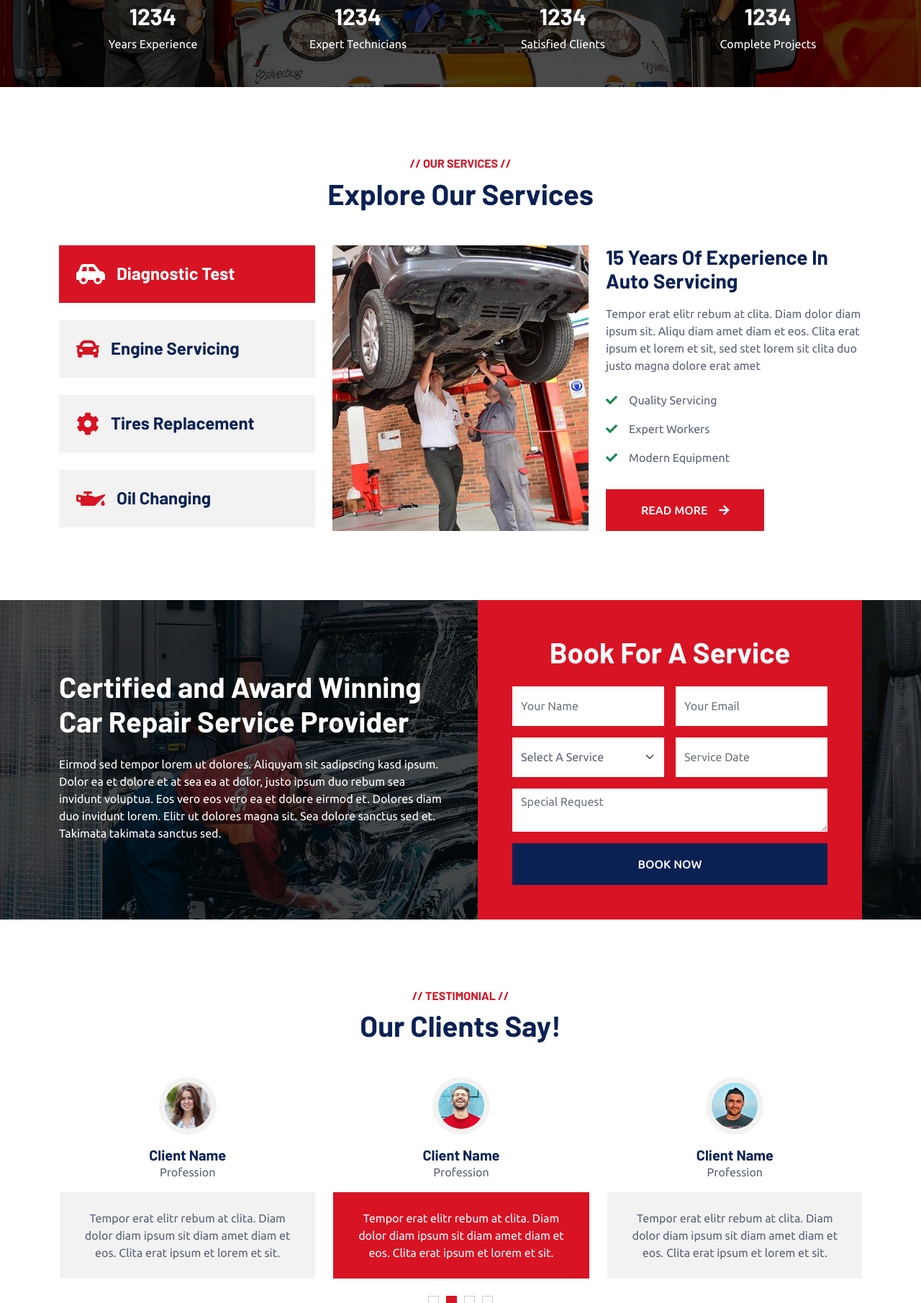
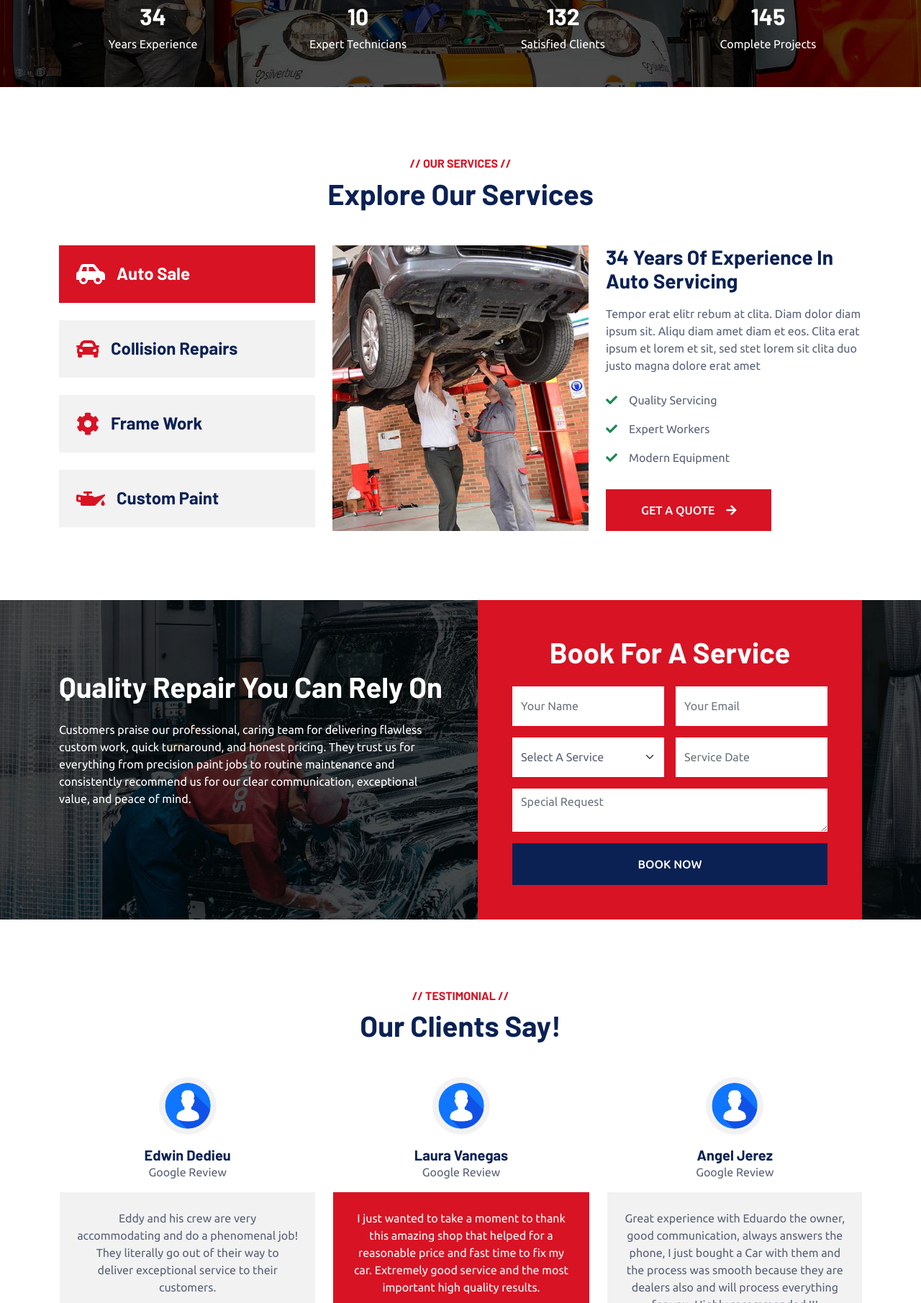
Before and after one commit to MiguelOchoa1/CarWebsite, a plain HTML site: page index.html in a window 1280 px wide. Shown: the part 989-2800 px from the top of the page at 72% size. Drawn offline with nearby package versions, Linux system fonts and the light colour scheme.

Commit message:
added touches

```diff
--- a/index.html
+++ b/index.html
@@ -58,17 +58,17 @@
             <div class="col-lg-7 px-5 text-start">
                 <div class="h-100 d-inline-flex align-items-center py-3 me-4">
                     <small class="fa fa-map-marker-alt text-primary me-2"></small>
-                    <small>123 Street, New York, USA</small>
+                    <small> 42nd Ave bay, Opa-locka, FL</small>
                 </div>
                 <div class="h-100 d-inline-flex align-items-center py-3">
                     <small class="far fa-clock text-primary me-2"></small>
-                    <small>Mon - Fri : 09.00 AM - 09.00 PM</small>
+                    <small>Mon - Fri : 08.00 AM - 07.00 PM</small>
                 </div>
             </div>
             <div class="col-lg-5 px-5 text-end">
                 <div class="h-100 d-inline-flex align-items-center py-3 me-4">
                     <small class="fa fa-phone-alt text-primary me-2"></small>
-                    <small>+012 345 6789</small>
+                    <small>+01 (786) 239-0363</small>
                 </div>
                 <div class="h-100 d-inline-flex align-items-center">
                     <a class="btn btn-sm-square bg-white text-primary me-1" href=""><i class="fab fa-facebook-f"></i></a>
@@ -84,7 +84,7 @@
     <!-- Navbar Start -->
     <nav class="navbar navbar-expand-lg bg-white navbar-light shadow sticky-top p-0">
         <a href="index.html" class="navbar-brand d-flex align-items-center px-4 px-lg-5">
-            <h2 class="m-0 text-primary"><i class="fa fa-car me-3"></i>CarServ</h2>
+            <h2 class="m-0 text-primary"><img src="img/logo.jpg" alt="Logo" style="height: 74px;" class="me-3"></i>Miami's Finest Auto Inc</h2>
         </a>
         <button type="button" class="navbar-toggler me-4" data-bs-toggle="collapse" data-bs-target="#navbarCollapse">
             <span class="navbar-toggler-icon"></span>
@@ -112,7 +112,7 @@
                             <div class="row align-items-center justify-content-center justify-content-lg-start">
                                 <div class="col-10 col-lg-7 text-center text-lg-start">
                                     <h6 class="text-white text-uppercase mb-3 animated slideInDown">// Car Servicing //</h6>
-                                    <h1 class="display-3 text-white mb-4 pb-3 animated slideInDown">Qualified Car Repair Service Center</h1>
+                                    <h1 class="display-3 text-white mb-4 pb-3 animated slideInDown">Collision Repairs &<br> Dent Repair</h1>
                                     <a href="" class="btn btn-primary py-3 px-5 animated slideInDown">Learn More<i class="fa fa-arrow-right ms-3"></i></a>
                                 </div>
                                 <div class="col-lg-5 d-none d-lg-flex animated zoomIn">
@@ -129,7 +129,7 @@
                             <div class="row align-items-center justify-content-center justify-content-lg-start">
                                 <div class="col-10 col-lg-7 text-center text-lg-start">
                                     <h6 class="text-white text-uppercase mb-3 animated slideInDown">// Car Servicing //</h6>
-                                    <h1 class="display-3 text-white mb-4 pb-3 animated slideInDown">Qualified Car Wash Service Center</h1>
+                                    <h1 class="display-3 text-white mb-4 pb-3 animated slideInDown">Auto Sale & <br> Frame Work</h1>
                                     <a href="" class="btn btn-primary py-3 px-5 animated slideInDown">Learn More<i class="fa fa-arrow-right ms-3"></i></a>
                                 </div>
                                 <div class="col-lg-5 d-none d-lg-flex animated zoomIn">
@@ -158,22 +158,22 @@
             <div class="row g-4">
                 <div class="col-md-6 col-lg-3 text-center wow fadeIn" data-wow-delay="0.1s">
                     <i class="fa fa-check fa-2x text-white mb-3"></i>
-                    <h2 class="text-white mb-2" data-toggle="counter-up">1234</h2>
+                    <h2 class="text-white mb-2" data-toggle="counter-up">34</h2>
                     <p class="text-white mb-0">Years Experience</p>
                 </div>
                 <div class="col-md-6 col-lg-3 text-center wow fadeIn" data-wow-delay="0.3s">
                     <i class="fa fa-users-cog fa-2x text-white mb-3"></i>
-                    <h2 class="text-white mb-2" data-toggle="counter-up">1234</h2>
+                    <h2 class="text-white mb-2" data-toggle="counter-up">10</h2>
                     <p class="text-white mb-0">Expert Technicians</p>
                 </div>
                 <div class="col-md-6 col-lg-3 text-center wow fadeIn" data-wow-delay="0.5s">
                     <i class="fa fa-users fa-2x text-white mb-3"></i>
-                    <h2 class="text-white mb-2" data-toggle="counter-up">1234</h2>
+                    <h2 class="text-white mb-2" data-toggle="counter-up">132</h2>
                     <p class="text-white mb-0">Satisfied Clients</p>
                 </div>
                 <div class="col-md-6 col-lg-3 text-center wow fadeIn" data-wow-delay="0.7s">
                     <i class="fa fa-car fa-2x text-white mb-3"></i>
-                    <h2 class="text-white mb-2" data-toggle="counter-up">1234</h2>
+                    <h2 class="text-white mb-2" data-toggle="counter-up">145</h2>
                     <p class="text-white mb-0">Complete Projects</p>
                 </div>
             </div>
@@ -193,19 +193,19 @@
                     <div class="nav w-100 nav-pills me-4">
                         <button class="nav-link w-100 d-flex align-items-center text-start p-4 mb-4 active" data-bs-toggle="pill" data-bs-target="#tab-pane-1" type="button">
                             <i class="fa fa-car-side fa-2x me-3"></i>
-                            <h4 class="m-0">Diagnostic Test</h4>
+                            <h4 class="m-0">Auto Sale</h4>
                         </button>
                         <button class="nav-link w-100 d-flex align-items-center text-start p-4 mb-4" data-bs-toggle="pill" data-bs-target="#tab-pane-2" type="button">
                             <i class="fa fa-car fa-2x me-3"></i>
-                            <h4 class="m-0">Engine Servicing</h4>
+                            <h4 class="m-0">Collision Repairs</h4>
                         </button>
                         <button class="nav-link w-100 d-flex align-items-center text-start p-4 mb-4" data-bs-toggle="pill" data-bs-target="#tab-pane-3" type="button">
                             <i class="fa fa-cog fa-2x me-3"></i>
-                            <h4 class="m-0">Tires Replacement</h4>
+                            <h4 class="m-0">Frame Work</h4>
                         </button>
                         <button class="nav-link w-100 d-flex align-items-center text-start p-4 mb-0" data-bs-toggle="pill" data-bs-target="#tab-pane-4" type="button">
                             <i class="fa fa-oil-can fa-2x me-3"></i>
-                            <h4 class="m-0">Oil Changing</h4>
+                            <h4 class="m-0">Custom Paint</h4>
                         </button>
                     </div>
                 </div>
@@ -219,12 +219,12 @@
                                     </div>
                                 </div>
                                 <div class="col-md-6">
-                                    <h3 class="mb-3">15 Years Of Experience In Auto Servicing</h3>
+                                    <h3 class="mb-3">34 Years Of Experience In Auto Servicing</h3>
                                     <p class="mb-4">Tempor erat elitr rebum at clita. Diam dolor diam ipsum sit. Aliqu diam amet diam et eos. Clita erat ipsum et lorem et sit, sed stet lorem sit clita duo justo magna dolore erat amet</p>
                                     <p><i class="fa fa-check text-success me-3"></i>Quality Servicing</p>
                                     <p><i class="fa fa-check text-success me-3"></i>Expert Workers</p>
                                     <p><i class="fa fa-check text-success me-3"></i>Modern Equipment</p>
-                                    <a href="" class="btn btn-primary py-3 px-5 mt-3">Read More<i class="fa fa-arrow-right ms-3"></i></a>
+                                    <a href="" class="btn btn-primary py-3 px-5 mt-3">GET A QUOTE<i class="fa fa-arrow-right ms-3"></i></a>
                                 </div>
                             </div>
                         </div>
@@ -236,12 +236,12 @@
                                     </div>
                                 </div>
                                 <div class="col-md-6">
-                                    <h3 class="mb-3">15 Years Of Experience In Auto Servicing</h3>
+                                    <h3 class="mb-3">34 Years Of Experience In Auto Servicing</h3>
                                     <p class="mb-4">Tempor erat elitr rebum at clita. Diam dolor diam ipsum sit. Aliqu diam amet diam et eos. Clita erat ipsum et lorem et sit, sed stet lorem sit clita duo justo magna dolore erat amet</p>
                                     <p><i class="fa fa-check text-success me-3"></i>Quality Servicing</p>
                                     <p><i class="fa fa-check text-success me-3"></i>Expert Workers</p>
                                     <p><i class="fa fa-check text-success me-3"></i>Modern Equipment</p>
-                                    <a href="" class="btn btn-primary py-3 px-5 mt-3">Read More<i class="fa fa-arrow-right ms-3"></i></a>
+                                    <a href="" class="btn btn-primary py-3 px-5 mt-3">Get a Quote<i class="fa fa-arrow-right ms-3"></i></a>
                                 </div>
                             </div>
                         </div>
@@ -253,12 +253,12 @@
                                     </div>
                                 </div>
                                 <div class="col-md-6">
-                                    <h3 class="mb-3">15 Years Of Experience In Auto Servicing</h3>
+                                    <h3 class="mb-3">34 Years Of Experience In Auto Servicing</h3>
                                     <p class="mb-4">Tempor erat elitr rebum at clita. Diam dolor diam ipsum sit. Aliqu diam amet diam et eos. Clita erat ipsum et lorem et sit, sed stet lorem sit clita duo justo magna dolore erat amet</p>
                                     <p><i class="fa fa-check text-success me-3"></i>Quality Servicing</p>
                                     <p><i class="fa fa-check text-success me-3"></i>Expert Workers</p>
                                     <p><i class="fa fa-check text-success me-3"></i>Modern Equipment</p>
-                                    <a href="" class="btn btn-primary py-3 px-5 mt-3">Read More<i class="fa fa-arrow-right ms-3"></i></a>
+                                    <a href="" class="btn btn-primary py-3 px-5 mt-3">Get a Quote<i class="fa fa-arrow-right ms-3"></i></a>
                                 </div>
                             </div>
                         </div>
@@ -270,12 +270,12 @@
                                     </div>
                                 </div>
                                 <div class="col-md-6">
-                                    <h3 class="mb-3">15 Years Of Experience In Auto Servicing</h3>
+                                    <h3 class="mb-3">34 Years Of Experience In Auto Servicing</h3>
                                     <p class="mb-4">Tempor erat elitr rebum at clita. Diam dolor diam ipsum sit. Aliqu diam amet diam et eos. Clita erat ipsum et lorem et sit, sed stet lorem sit clita duo justo magna dolore erat amet</p>
                                     <p><i class="fa fa-check text-success me-3"></i>Quality Servicing</p>
                                     <p><i class="fa fa-check text-success me-3"></i>Expert Workers</p>
                                     <p><i class="fa fa-check text-success me-3"></i>Modern Equipment</p>
-                                    <a href="" class="btn btn-primary py-3 px-5 mt-3">Read More<i class="fa fa-arrow-right ms-3"></i></a>
+                                    <a href="" class="btn btn-primary py-3 px-5 mt-3">Get A Quote<i class="fa fa-arrow-right ms-3"></i></a>
                                 </div>
                             </div>
                         </div>
@@ -292,8 +292,10 @@
             <div class="row gx-5">
                 <div class="col-lg-6 py-5">
                     <div class="py-5">
-                        <h1 class="text-white mb-4">Certified and Award Winning Car Repair Service Provider</h1>
-                        <p class="text-white mb-0">Eirmod sed tempor lorem ut dolores. Aliquyam sit sadipscing kasd ipsum. Dolor ea et dolore et at sea ea at dolor, justo ipsum duo rebum sea invidunt voluptua. Eos vero eos vero ea et dolore eirmod et. Dolores diam duo invidunt lorem. Elitr ut dolores magna sit. Sea dolore sanctus sed et. Takimata takimata sanctus sed.</p>
+                        <h1 class="text-white mb-4">Quality Repair You Can Rely On</h1>
+                        <p class="text-white mb-0">Customers praise our professional, caring team for delivering flawless custom work, quick turnaround, and honest pricing. They trust us for everything from precision paint jobs to routine maintenance and consistently recommend us for our clear communication, exceptional value, and peace of mind.
+
+</p>
                     </div>
                 </div>
                 <div class="col-lg-6">
@@ -344,35 +346,35 @@
             </div>
             <div class="owl-carousel testimonial-carousel position-relative">
                 <div class="testimonial-item text-center">
-                    <img class="bg-light rounded-circle p-2 mx-auto mb-3" src="img/testimonial-1.jpg" style="width: 80px; height: 80px;">
-                    <h5 class="mb-0">Client Name</h5>
-                    <p>Profession</p>
+                    <img class="bg-light rounded-circle p-2 mx-auto mb-3" src="img/pfp.png" style="width: 80px; height: 80px;">
+                    <h5 class="mb-0">Edwin Dedieu</h5>
+                    <p>Google Review</p>
                     <div class="testimonial-text bg-light text-center p-4">
-                        <p class="mb-0">Tempor erat elitr rebum at clita. Diam dolor diam ipsum sit diam amet diam et eos. Clita erat ipsum et lorem et sit.</p>
+                        <p class="mb-0">Eddy and his crew are very accommodating and do a phenomenal job! They literally go out of their way to deliver exceptional service to their customers.</p>
                     </div>
                 </div>
                 <div class="testimonial-item text-center">
-                    <img class="bg-light rounded-circle p-2 mx-auto mb-3" src="img/testimonial-2.jpg" style="width: 80px; height: 80px;">
-                    <h5 class="mb-0">Client Name</h5>
-                    <p>Profession</p>
+                    <img class="bg-light rounded-circle p-2 mx-auto mb-3" src="img/pfp.png" style="width: 80px; height: 80px;">
+                    <h5 class="mb-0">Laura Vanegas</h5>
+                    <p>Google Review</p>
                     <div class="testimonial-text bg-light text-center p-4">
-                        <p class="mb-0">Tempor erat elitr rebum at clita. Diam dolor diam ipsum sit diam amet diam et eos. Clita erat ipsum et lorem et sit.</p>
+                        <p class="mb-0">I just wanted to take a moment to thank this amazing shop that helped for a reasonable price and fast time to fix my car. Extremely good service and the most important high quality results.</p>
                     </div>
                 </div>
                 <div class="testimonial-item text-center">
-                    <img class="bg-light rounded-circle p-2 mx-auto mb-3" src="img/testimonial-3.jpg" style="width: 80px; height: 80px;">
-                    <h5 class="mb-0">Client Name</h5>
-                    <p>Profession</p>
+                    <img class="bg-light rounded-circle p-2 mx-auto mb-3" src="img/pfp.png" style="width: 80px; height: 80px;">
+                    <h5 class="mb-0">Angel Jerez</h5>
+                    <p>Google Review</p>
                     <div class="testimonial-text bg-light text-center p-4">
-                        <p class="mb-0">Tempor erat elitr rebum at clita. Diam dolor diam ipsum sit diam amet diam et eos. Clita erat ipsum et lorem et sit.</p>
+                        <p class="mb-0">Great experience with Eduardo the owner, good communication, always answers the phone, I just bought a Car with them and the process was smooth because they are dealers also and will process everything for you. Highly recommended !!!</p>
                     </div>
                 </div>
                 <div class="testimonial-item text-center">
-                    <img class="bg-light rounded-circle p-2 mx-auto mb-3" src="img/testimonial-4.jpg" style="width: 80px; height: 80px;">
-                    <h5 class="mb-0">Client Name</h5>
-                    <p>Profession</p>
+                    <img class="bg-light rounded-circle p-2 mx-auto mb-3" src="img/pfp.png" style="width: 80px; height: 80px;">
+                    <h5 class="mb-0">Noemi Cruz</h5>
+                    <p>Google Review</p>
                     <div class="testimonial-text bg-light text-center p-4">
-                        <p class="mb-0">Tempor erat elitr rebum at clita. Diam dolor diam ipsum sit diam amet diam et eos. Clita erat ipsum et lorem et sit.</p>
+                        <p class="mb-0">The best quality for the best price! Fast and trustworthy, also certified. This custom paint job came out amazing</p>
                     </div>
                 </div>
             </div>
@@ -405,19 +407,7 @@
                     <h6 class="text-light">Sunday:</h6>
                     <p class="mb-0">Closed</p>
                 </div>
-                <div class="col-lg-3 col-md-6">
-                    <h4 class="text-light mb-4">Popular Links</h4>
-                    <a class="btn btn-link" href="">Home</a>
-                    <a class="btn btn-link" href="">About Us</a>
-                    <a class="btn btn-link" href="">Services</a>
-                    <a class="btn btn-link" href="">Contact</a>
-                </div>
-                <div class="col-lg-3 col-md-6">
-                    <h4 class="text-light mb-4">Newsletter</h4>
-                    <form action="">
-                        <div class="input-group">
-                            <input type="text" class="form-control border-0" placeholder="Your Email">
-                            <button class="btn btn-primary">Sign Up</button>
+
                         </div>
                     </form>
                 </div>
@@ -426,14 +416,9 @@
         <div class="container">
             <div class="copyright d-flex justify-content-between">
                 <div>
-                    &copy; <a class="border-bottom text-decoration-none" href="#">Your Site Name</a>, All Right Reserved.
+                    &copy; <a class="border-bottom text-decoration-none" href="#">MiamisFinestAuto </a>, All Right Reserved.
                 </div>
-                <div class="footer-menu">
-                    <a href="">Home</a>
-                    <a href="">Cookies</a>
-                    <a href="">Help</a>
-                    <a href="">FAQs</a>
-                </div>
+
             </div>
         </div>
     </div>
```
Also changed, not shown: img/logo.jpg (added), img/pfp.png (added), img/team-1.jpg (deleted), img/team-2.jpg (deleted), img/team-3.jpg (deleted), img/team-4.jpg (deleted), img/testimonial-1.jpg (deleted), img/testimonial-2.jpg (deleted), img/testimonial-3.jpg (deleted), img/testimonial-4.jpg (deleted).
